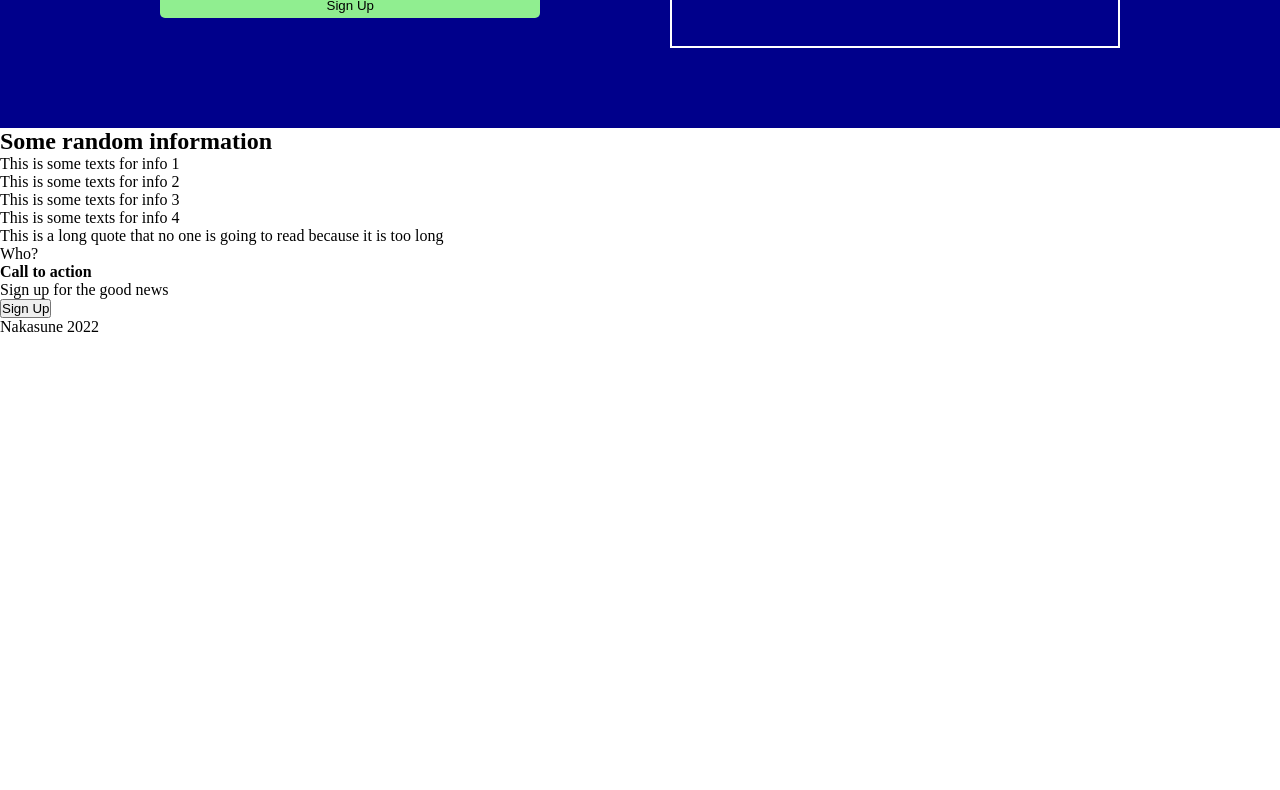
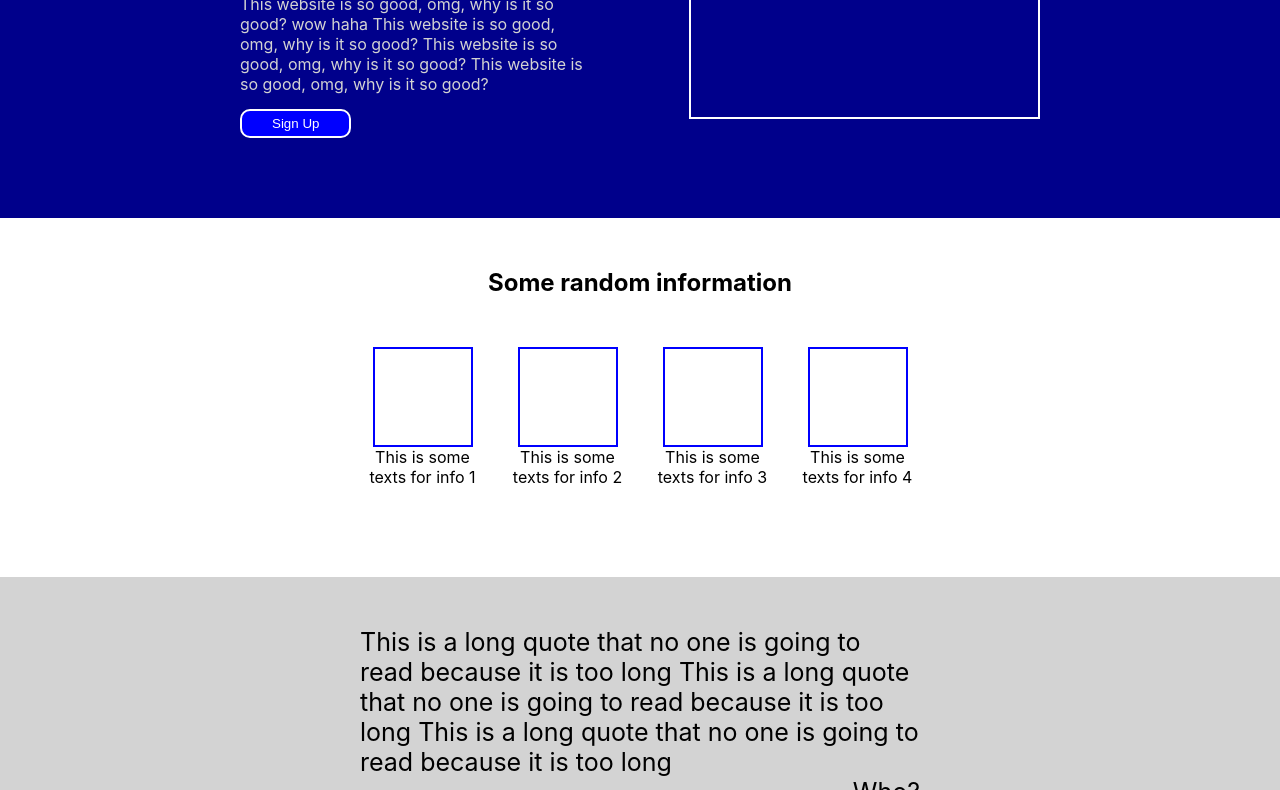
Before and after one commit to Nakasune/landing-page, a plain HTML site: page index.html in a window 1280 px wide. Shown: the part 250-1040 px from the top of the page. Before the commit the page ends 800 px from the top, so only its background shows below. Drawn offline with Linux system fonts and the light colour scheme.

Commit message:
Done. Edited CSS

```diff
--- a/index.html
+++ b/index.html
@@ -20,8 +20,12 @@
                 <div class="hero">
                     <div class="heroLeft">
                         <h1>This website is awesome</h1>
-                        <p>This website is so good, omg, why is it so good? wow haha</p>
+                        <p>This website is so good, omg, why is it so good? wow haha This website is so good, omg, why is it so good?
+                            This website is so good, omg, why is it so good?
+                            This website is so good, omg, why is it so good?</p>
+                        <div class="signup">
                             <button>Sign Up</button>
+                        </div>
                     </div>
                     <div class="image"></div>
                 </div>
@@ -30,6 +34,7 @@
 
         <div class="info">
             <h2>Some random information</h2>
+            <div class="fourInfos">
                 <div class="info1">
                     <div class="imgInfo1"></div>
                     <p>This is some texts for info 1</p>
@@ -47,18 +52,26 @@
                     <p>This is some texts for info 4</p>
                 </div>
             </div>
+        </div>
 
+    <div class="bgQuote">
         <div class="quote">
-            <p>This is a long quote that no one is going to read because it is too long</p>
-            <p>Who?</p>
+            <div class="longQuote">
+                <p >This is a long quote that no one is going to read because it is too long This is a long quote that no one is going to read because it is too long This is a long quote that no one is going to read because it is too long</p>
             </div>
+            <p class="who">Who?</p>
+        </div>
+    </div>
+
 
         <div class="action">
             <div class="actionLeft">
                 <h4>Call to action</h4>
                 <p>Sign up for the good news</p>
             </div>
+            <div class="signup">
                 <button>Sign Up</button>
+            </div>
         </div>
 
         <footer>
--- a/style.css
+++ b/style.css
@@ -4,7 +4,9 @@
     box-sizing: border-box;
 }
 
-
+body {
+    font-family: Inter, sans-serif;
+}
 
 ul {
     list-style: none;
@@ -18,12 +20,12 @@ ul {
 .bgHero {
     background-color: darkblue;
     color: white;
+    padding-bottom: 80px;
 }
 
-.bigHero {
-    max-width: 960px;
+.bigHero, .quote {
+    max-width: 800px;
     margin: 0 auto;
-    padding-bottom: 80px;
 }
 
 .topHero {
@@ -39,8 +41,8 @@ ul {
 }
 
 .image {
-    height: 150px;
-    width: 450px;
+    height: 200px;
+    width: 600px;
     border: 2px solid white;
 }
 
@@ -48,7 +50,7 @@ ul {
     display: flex;
     justify-content: space-between;
     align-items: center;
-
+    gap: 100px;
 }
 
 h1   {
@@ -58,11 +60,13 @@ h1   {
 .heroLeft {
     display: flex;
     flex-direction: column;
-    gap: 3px
+    gap: 10px;
+    width: 600px;
 }
 
 .heroLeft p {
     color: lightgray;
+    margin-bottom: 5px;
 }
 
 .heroLeft button {
@@ -70,5 +74,89 @@ h1   {
     background-color: lightgreen;
     border: none;
     border-radius: 5px;
+}
+
+.info {
+    margin-top: 50px;
+    text-align: center;
+}
+
+.fourInfos {
+    display: flex;
+    justify-content: center;
+    /*align-items: center;*/
+    gap: 10px;
+    flex-wrap: wrap;
+}
+
+.info h2 {
+    margin-bottom: 50px;
+}
+
+.info1, .info2, .info3, .info4 {
+    display: flex;
+    flex-direction: column;
+    align-items: center;
+    width: 135px;
+}
+
+.imgInfo1, .imgInfo2, .imgInfo3, .imgInfo4 {
+    border: 2px solid blue;
+    height: 100px;
+    width: 100px;
+}
+
+/*.bgQuote {*/
+/*    margin-top: 100px;*/
+/*    background-color: lightgray;*/
+/*    padding: 100px;*/
+/*    */
+/*}*/
+
+.bgQuote {
+    /*border: 2px solid red;*/
+    background-color: lightgray;
+    margin-top: 90px;
+}
+
+.quote {
+    padding: 50px 120px;
+}
+
+.quote p {
+    font-size: 25px;
+}
+
+
+.who {
+    /*border: 2px solid red;*/
+    text-align: right;
+}
+
+.action {
+    padding: 30px 70px;
+    border-radius: 20px;
+    color: white;
+    background-color: blue;
+    display: flex;
+    justify-content: space-between;
+    align-items: center;
+    max-width: 700px;
+    margin: 80px auto;
 
 }
+
+.signup button {
+    padding: 5px 30px;
+    border: 2px solid white;
+    background-color: blue;
+    color: white;
+    border-radius: 10px;
+}
+
+footer {
+    margin-top: 90px;
+    text-align: center;
+    background-color: lightgray;
+    padding: 30px 0;
+}
```
Lines whose indentation alone changed are shown as unchanged.
